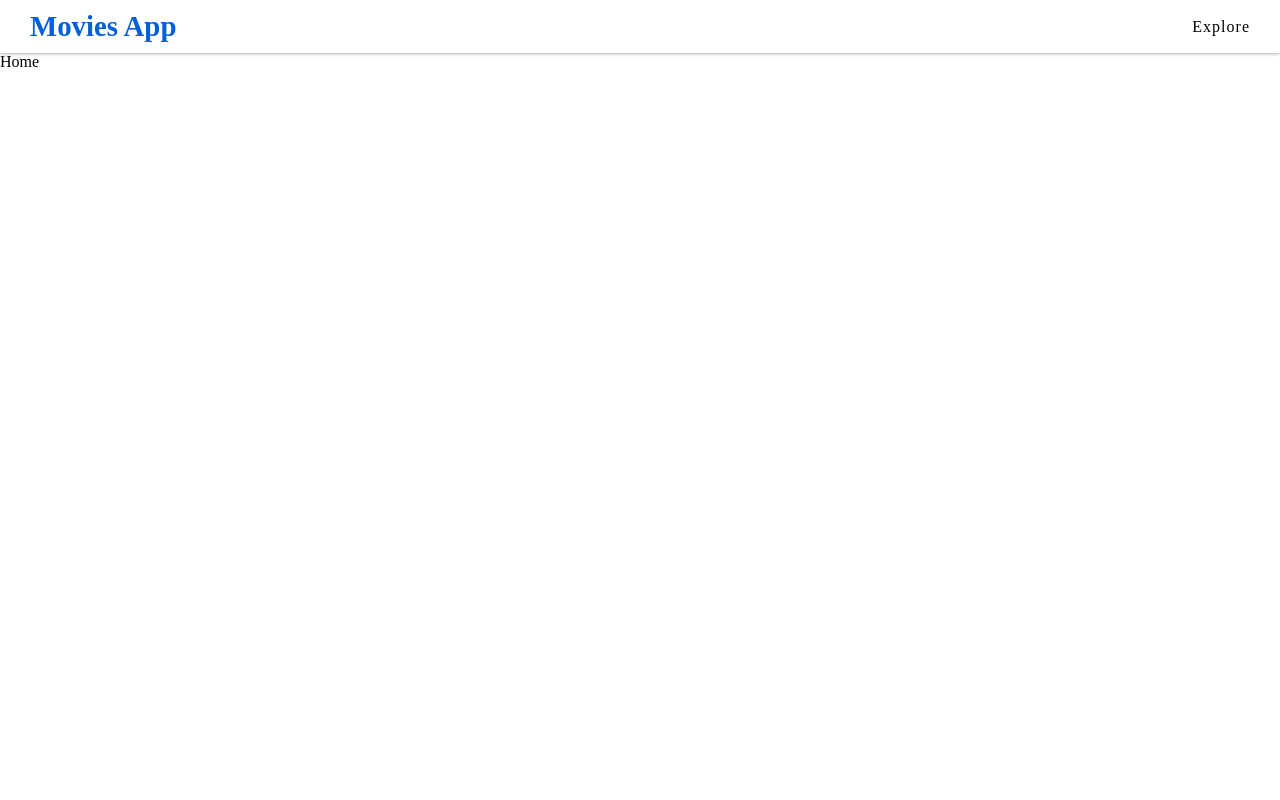
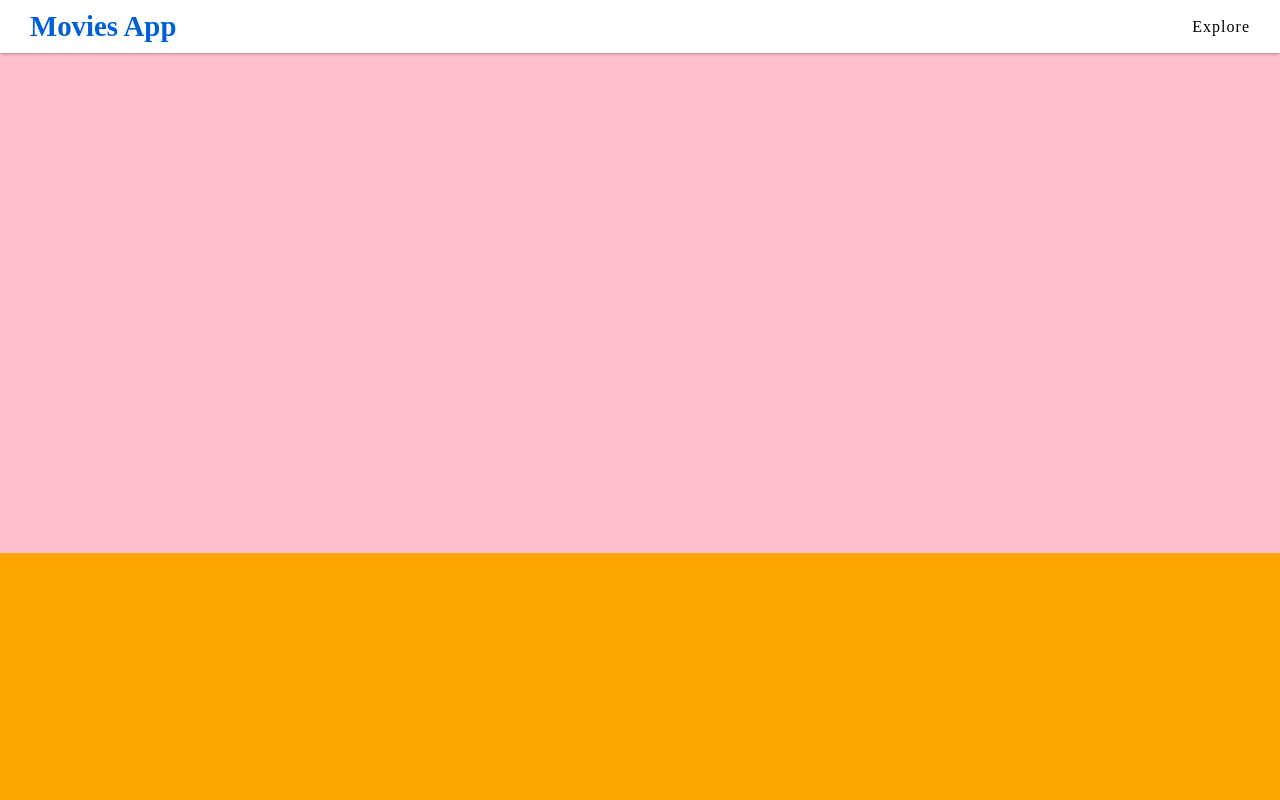
Before and after one commit to killshotxd/React-Movies, a React (Vite) app: page / in a window 1280 px wide. Shown: the top 800 px of the page. Built offline with nearby package versions, Linux system fonts and the light colour scheme.

Commit message:
Paginate component ready

```diff
--- a/src/components/Home/Home.jsx
+++ b/src/components/Home/Home.jsx
@@ -1,7 +1,16 @@
 import React from "react";
+import Paginate from "../Paginate/Paginate";
 import styles from "./Home.module.css";
 const Home = () => {
-  return <div>Home</div>;
+  return (
+    <div>
+      <Paginate>
+        <div style={{ height: "500px", width: "100%", background: "pink" }} />
+        <div style={{ height: "500px", width: "100%", background: "orange" }} />
+        <div style={{ height: "500px", width: "100%", background: "tomato" }} />
+      </Paginate>
+    </div>
+  );
 };
 
 export default Home;
--- /dev/null
+++ b/src/components/Paginate/Paginate.jsx
@@ -0,0 +1,39 @@
+import React, { useEffect, useRef } from "react";
+
+function Paginate(props) {
+  const observingDiv = useRef();
+
+  useEffect(() => {
+    const observingElement = observingDiv.current;
+    if (!observingElement) return;
+
+    const observer = new IntersectionObserver((data) => {
+      const isIntersecting = data[0].isIntersecting;
+
+      if (props.onIntersection) props.onIntersection(isIntersecting);
+    });
+
+    observer.observe(observingElement);
+
+    return () => {
+      observer.unobserve(observingElement);
+    };
+  }, []);
+
+  return (
+    <div style={{ position: "relative" }}>
+      {props.children}
+
+      <div
+        ref={observingDiv}
+        style={{
+          position: "absolute",
+          bottom: "0",
+          height: `${window.innerHeight * 1.5}px`,
+        }}
+      />
+    </div>
+  );
+}
+
+export default Paginate;
```
